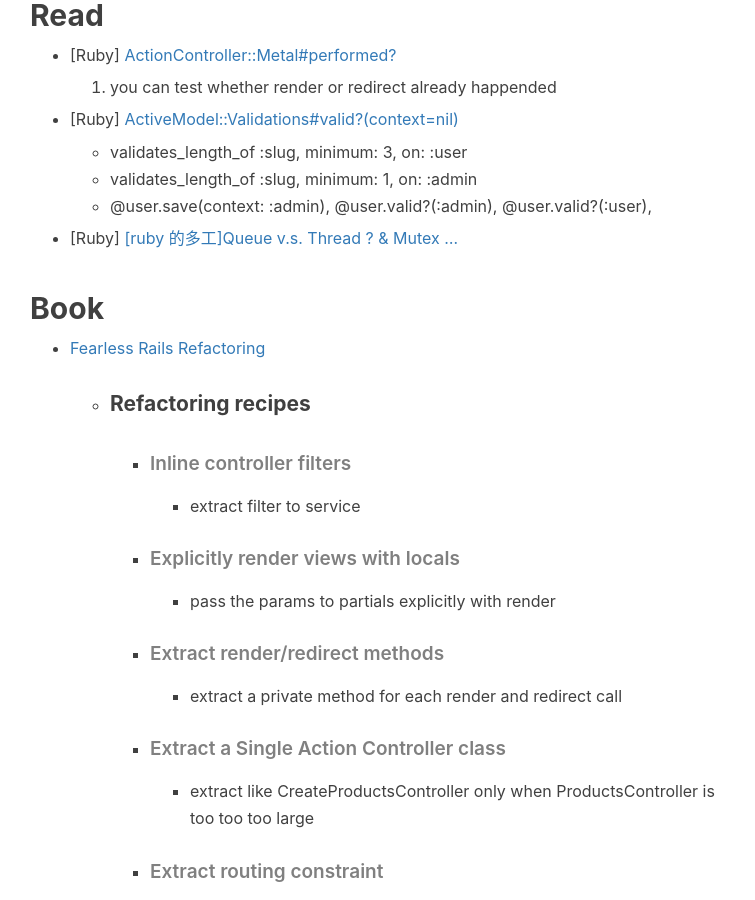
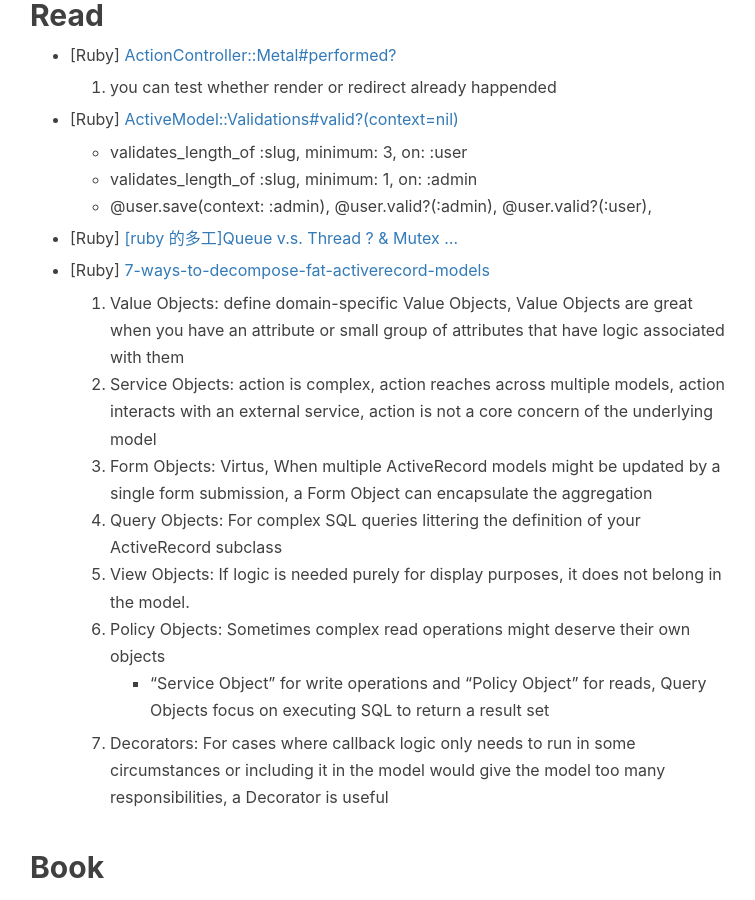
Before and after one commit to mylake/mylake.github.com, a Jekyll site: the page built from _posts/2016-08-13-1-fearlessRefactor.markdown, in a window 1280 px wide and 900 px high, scrolled down 846 px. Shown: the whole window, without its empty margins (235-990 px from the left). Built offline with Jekyll 4.4.1, drawn with Linux system fonts in a browser that asks for light colours; nearby versions of some CDN libraries; comment, search, counter and statistics services are not loaded.

Commit message:
7-ways-to-decompose-fat-activerecord-models

```diff
--- a/_posts/2016-08-13-1-fearlessRefactor.markdown
+++ b/_posts/2016-08-13-1-fearlessRefactor.markdown
@@ -27,6 +27,18 @@
   * @user.save(context: :admin), @user.valid?(:admin), @user.valid?(:user),
 
 * <p>[Ruby] <a href="http://railsfun.tw/t/ruby-queue-v-s-thread-mutex/619/2">[ruby 的多工]Queue v.s. Thread ? & Mutex …</a></p>
+
+* <p>[Ruby] <a href="http://blog.codeclimate.com/blog/2012/10/17/7-ways-to-decompose-fat-activerecord-models/">7-ways-to-decompose-fat-activerecord-models</a></p>
+  1. Value Objects: define domain-specific Value Objects,  Value Objects are great when you have an attribute or small group of attributes that have logic associated with them
+  2. Service Objects: action is complex,  action reaches across multiple models, action interacts with an external service, action is not a core concern of the underlying model
+  3. Form Objects: Virtus, When multiple ActiveRecord models might be updated by a single form submission, a Form Object can encapsulate the aggregation
+  4. Query Objects: For complex SQL queries littering the definition of your ActiveRecord subclass
+  5. View Objects: If logic is needed purely for display purposes, it does not belong in the model.
+  6. Policy Objects: Sometimes complex read operations might deserve their own objects
+      * “Service Object” for write operations and “Policy Object” for reads, Query Objects focus on executing SQL to return a result set
+  7. Decorators: For cases where callback logic only needs to run in some circumstances or including it in the model would give the model too many responsibilities, a Decorator is useful
+
+
 
 ## Book
 * <p> <a href="http://rails-refactoring.com/">Fearless Rails Refactoring</a></p>
```
Also changed, not shown: 1 other file.
